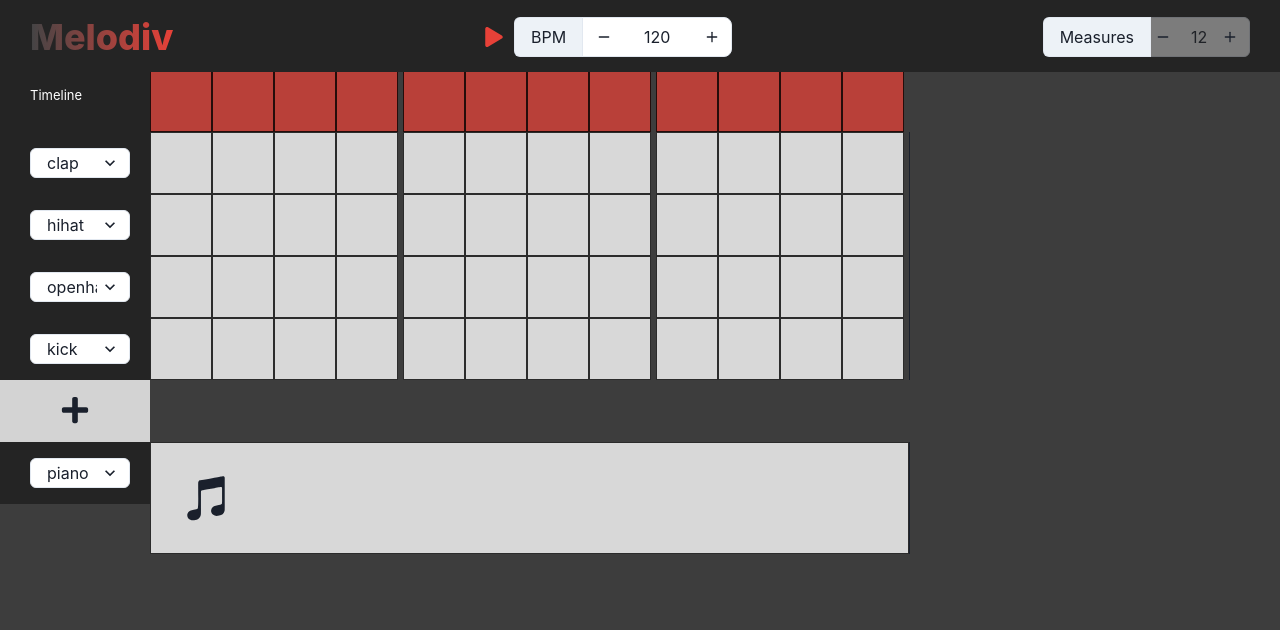
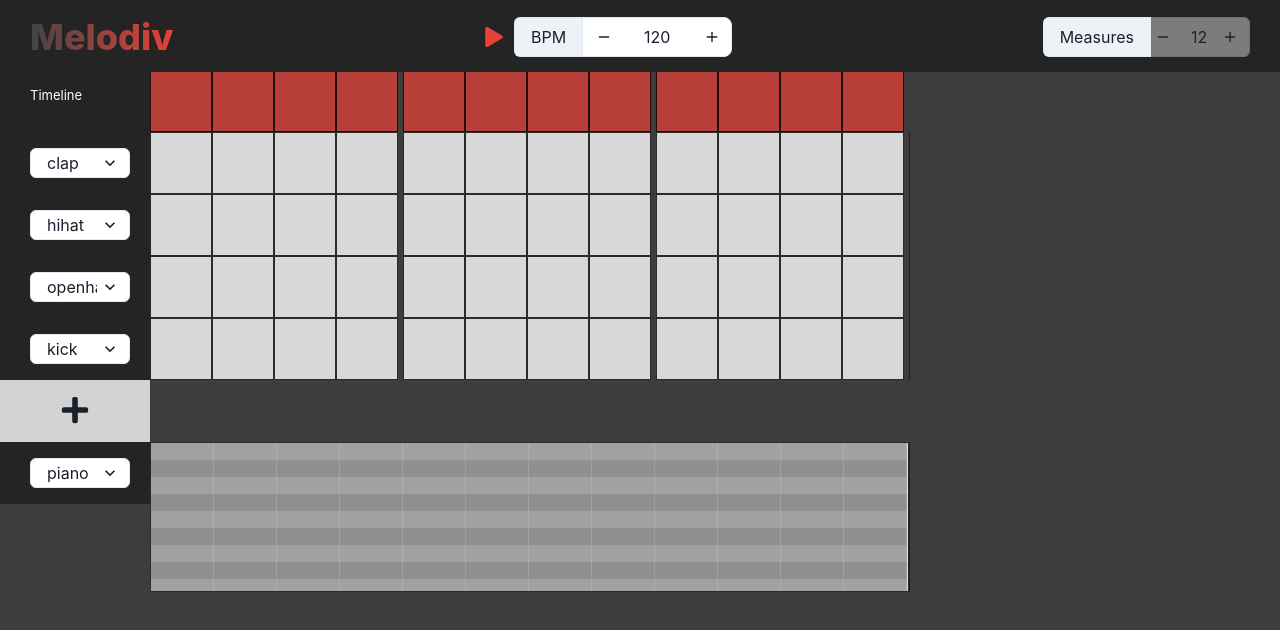
Before and after one commit to Basile-Lequeux/sandbox-music, a React (Create React App) app: page / in a window 1280 px wide. Shown: the top 630 px of the page. Built offline with nearby package versions, Linux system fonts and the light colour scheme.

Commit message:
add preview melodic

```diff
--- a/src/components/MelodicTrack.css
+++ b/src/components/MelodicTrack.css
@@ -101,15 +101,13 @@ body {
 }
 
 .row_note_even {
-    width: 1000px;
-    height: 30px;
+    height: 50px;
     display: flex;
     background-color: rgba(65, 57, 57, 0.35);
 }
 
 .row_note_odd {
-    width: 1000px;
-    height: 30px;
+    height: 50px;
     display: flex;
     background-color: rgba(65, 57, 57, 0.46);
 }
@@ -122,16 +120,47 @@ body {
 }
 
 .row_note_beat {
-    width: 30px;
+    width: 63px;
+    height: 17px;
     border-right: 1px solid rgba(255, 255, 255, 0.14);
 }
 
 .row_note_beat_active {
-    width: 30px;
+    width: 63px;
     border: 1px solid rgb(0, 0, 0);
+    height: 17px;
     background-color: yellow;
+}
+
+.row_note_beat_cursor {
+    width: 63px;
+    height: 17px;
+    border-right: 1px solid rgba(255, 255, 255, 0.14);
+    background-color: rgba(217, 65, 57, 0.8);
+}
+
+.row_note_beat_active_cursor {
+    width: 63px;
+    border: 1px solid rgb(0, 0, 0);
+    height: 17px;
+    background-color: rgba(217, 65, 57, 0.8);
 }
 
 .scrollable {
     display: flex;
 }
+
+.melodic_track_frame {
+    display: flex;
+    flex-direction: column;
+    height: 130px;
+}
+
+.melodic_track_container {
+    display: flex;
+    background-color: rgba(255, 255, 255, 0.8);
+    border: 1px solid rgba(0, 0, 0, 0.8);
+    text-align: center;
+    height: 150px;
+    overflow-y: scroll;
+}
--- a/src/components/MelodicTrack.js
+++ b/src/components/MelodicTrack.js
@@ -1,7 +1,6 @@
 import React from 'react';
 import './MelodicTrack.css';
-import NoteKey from "./NoteKey";
-import {FaItunesNote} from "react-icons/fa";
+import NoteBeat from "./noteBeat";
 
 export default function MelodicTrack({
     track,
@@ -16,15 +15,51 @@ export default function MelodicTrack({
         setMelodicTrackSelected(track)
     }
 
+    const octave = [
+        "C4",
+        "C#4",
+        "D4",
+        "D#4",
+        "E4",
+        "F4",
+        "F#4",
+        "G4",
+        "G#4",
+        "A4",
+        "A#4",
+        "B4",
+        "C5",
+        "C#5",
+        "D5",
+        "D#5",
+        "E5",
+        "F5",
+        "F#5",
+        "G5",
+        "G#5",
+        "A5",
+        "A#5",
+        "B5",
+        "C6",
+    ];
+
     return (
         <>
             <div
-                style={styles.previewMelodicTrack}
-                onClick={() => selectMelodicTrack()}
+                className={'melodic_track_container'}
+                // onClick={() => selectMelodicTrack()}
             >
-                <FaItunesNote
-                    size="50px"
-                />
+                    <div className={'melodic_track_frame'}>
+                    {/*<div className={"row_note_ghost"}></div>*/}
+                        {octave.map((tone, i) => (
+                            <NoteBeat
+                                key={i}
+                                tone={tone}
+                                isEven={i % 2 === 0}
+                                track={track}
+                            />
+                        ))}
+                    </div>
             </div>
         </>
     );
--- a/src/components/noteBeat.js
+++ b/src/components/noteBeat.js
@@ -1,4 +1,4 @@
-import React from 'react';
+import React, {useState, useEffect} from 'react';
 import {usePlayerContext} from "../PlayerContext";
 
 function NoteBeat({
@@ -8,11 +8,31 @@ function NoteBeat({
 }) {
     const {
         handleSetMelodicTrack,
-        changeDurationOfNote
+        changeDurationOfNote,
+        cursor
     } = usePlayerContext();
 
+    const [rowNoteStyle, setRowNoteStyle] = useState('');
+
+    useEffect(() => {
+
+    }, [cursor]);
+
     const convertDurationIntoWidth = (duration) => {
-        return 28 * duration
+        return 63 * duration
+    }
+
+    const getStyleNote = (i) => {
+        let style = ''
+        if (track.beats[i].notes.find(t => t.tone === tone)) {
+            style += 'row_note_beat_active'
+        } else {
+            style += 'row_note_beat'
+        }
+        if (cursor === i) {
+            style += '_cursor'
+        }
+        return style
     }
 
     return (
@@ -20,10 +40,10 @@ function NoteBeat({
             {track.beats.map((x, i) =>
                 <div
                     key={i}
-                    className={track.beats[i].notes.find(t => t.tone === tone) ? 'row_note_beat_active' : 'row_note_beat'}
+                    // className={track.beats[i].notes.find(t => t.tone === tone) ? 'row_note_beat_active' : 'row_note_beat'}
+                    className={getStyleNote(i)}
                     style={track.beats[i].notes.find(t => t.tone === tone) && {width: convertDurationIntoWidth(track.beats[i].notes.find(t => t.tone === tone).duration)}}
                     onClick={() => handleSetMelodicTrack(track, i, tone)}
-                    onDragStart={() => changeDurationOfNote(track.id, i, tone)}
                 >
                 </div>
             )
```
